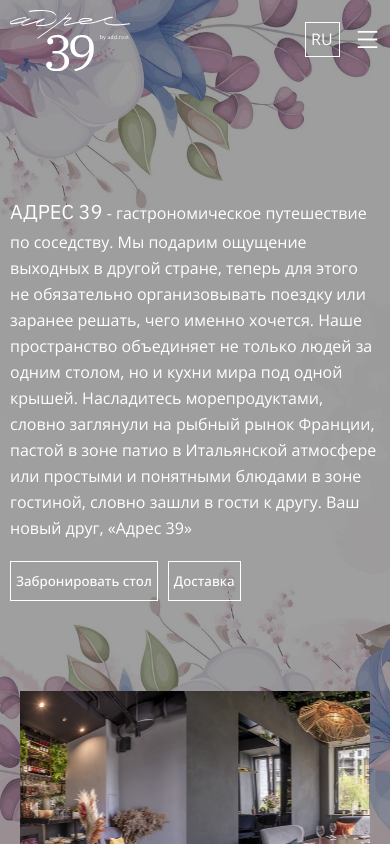
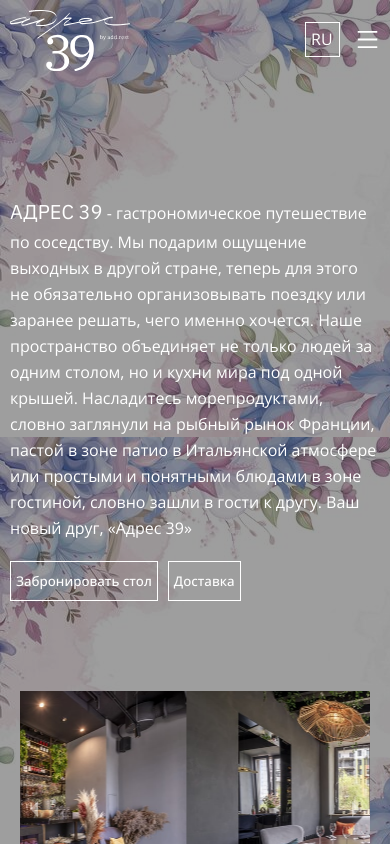
Before and after one commit to Sonicxsz/SSRAddress39, a Next.js app: page / in a window 390 px wide. Shown: the top 844 px of the page. Built offline with nearby package versions, Linux system fonts and the light colour scheme.

Commit message:
mobile bg

```diff
--- a/src/styles/layout.module.css
+++ b/src/styles/layout.module.css
@@ -46,20 +46,13 @@
     position: relative;
 }
 
-@media (max-width: 480) {
+@media (max-width: 500px) {
     .main{
-        -webkit-background-size: cover;
-        -moz-background-size: cover;
-        -o-background-size: cover;
-        background-size: cover;
-
-        background-position: center center;
-        background-repeat: no-repeat;
-        background-size: cover;
-        background-attachment: fixed;
-        font-family: 'Open Sans', sans-serif;
-        font-weight: 600;
-        color: rgb(255, 255, 255);
-        position: relative;
+        background: linear-gradient(
+            0deg,
+            rgba(0, 0, 0, 0.377) 0%,
+            rgba(0, 0, 0, 0.381) 100%
+        ),
+        url('../../public/assets/bg/bgmobile.jpg');
     }
 }
```
Also changed, not shown: public/assets/bg/bgmobile.jpg (added).
